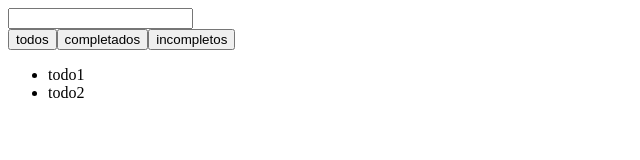
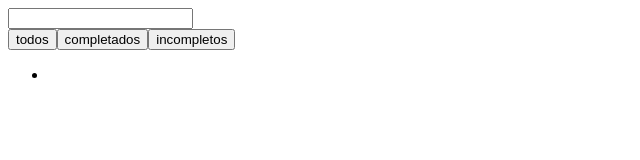
Before and after one commit to Glen1986/my-redux, a React (Create React App) app: page / in a window 1280 px wide. Both pictures are taken after a click on the button "todos". Shown: the top 160 px of the page, without its empty margins (0-640 px from the left). Built offline with nearby package versions, Linux system fonts and the light colour scheme.

Commit message:
react-redux-add-todo

```diff
--- a/src/App.js
+++ b/src/App.js
@@ -1,3 +1,4 @@
+import { useState } from 'react'
 import { useDispatch, useSelector } from 'react-redux'
 const initialState = {
     entities: [],
@@ -5,23 +6,61 @@ const initialState = {
 export const reducer = (state = initialState, action) => {
     switch (action.type) {
         case 'todo/add': {
-            console.log('reducer')
             return {
                 ...state,
-                entities: [{}],
+                entities: state.entities.concat({ ...action.payload }),
             }
         }
+        case 'todo/completed': {
+            const newTodos = state.entities.map((todo) => {
+                if (todo.id === action.payload.id) {
+                    return { ...todo, completed: !todo.completed }
+                }
+                return todo
+            })
+            return {
+                ...state,
+                entities: newTodos,
+            }
+        }
+        default:
+            return state
     }
-    return state
+}
+const TodoItem = ({ todo }) => {
+    const dispatch = useDispatch()
+    return (
+        <li
+            style={{ textDecoration: todo.completed ? 'line-through' : 'none' }}
+            onClick={() => dispatch({ type: 'todo/completed', payload: todo })}
+        >
+            {todo.title}
+        </li>
+    )
 }
 const App = () => {
+    const [value, setValue] = useState()
     const dispatch = useDispatch()
     const state = useSelector((x) => x)
-    console.log(state, 'rendering')
+
+    const submit = (e) => {
+        e.preventDefault()
+        if (!value.trim()) {
+            return
+        }
+        const id = Math.random().toString(36)
+        const todo = { title: value, completed: false, id }
+        dispatch({ type: 'todo/add', payload: todo })
+        setValue('')
+    }
+
     return (
         <div>
-            <form>
-                <input type="text" />
+            <form onSubmit={submit}>
+                <input
+                    value={value}
+                    onChange={(e) => setValue(e.target.value)}
+                />
             </form>
             <button onClick={() => dispatch({ type: 'todo/add' })}>
                 todos
@@ -29,8 +68,9 @@ const App = () => {
             <button>completados</button>
             <button>incompletos</button>
             <ul>
-                <li>todo1</li>
-                <li>todo2</li>
+                {state.entities.map((todo) => (
+                    <TodoItem key={todo.id} todo={todo} />
+                ))}
             </ul>
         </div>
     )
```
